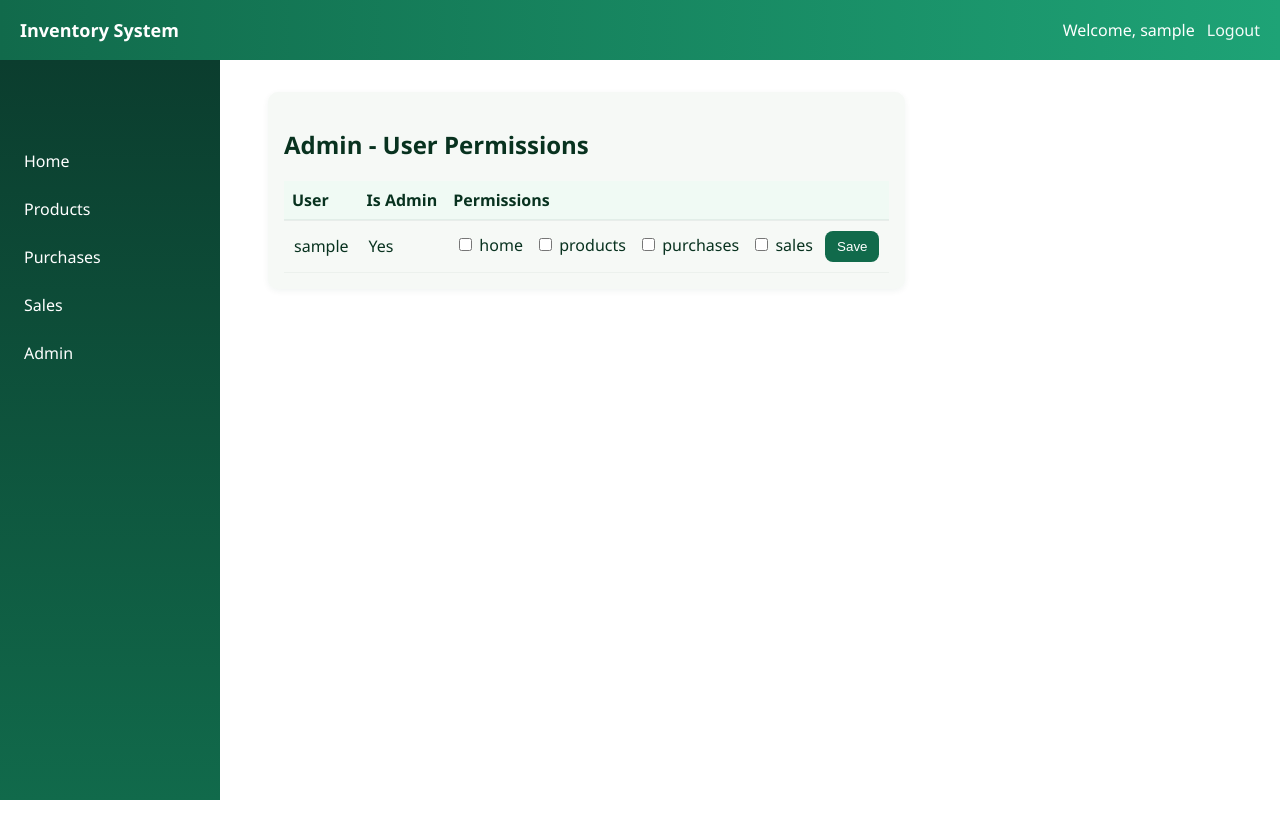
After one commit to KanchanaRathnayaka847/Inventory-Management-System, a Flask app: page /admin in a window 1280 px wide. The commit adds this page. Shown: the top 840 px of the page. Run offline with Flask 3, Linux system fonts and the light colour scheme; the visitor is signed in with stand-in values (Sample User, id 1); tables that the repository leaves empty hold one stand-in row (values such as "Sample post").

Commit message:
Add admin page and user permissions; show admin link to admins

```diff
--- a/app.py
+++ b/app.py
@@ -13,6 +13,7 @@ class User(db.Model):
     id = db.Column(db.Integer, primary_key=True)
     username = db.Column(db.String(80), unique=True, nullable=False)
     password_hash = db.Column(db.String(128), nullable=False)
+    is_admin = db.Column(db.Boolean, nullable=False, default=False)
 
     def set_password(self, password):
         self.password_hash = generate_password_hash(password)
@@ -47,6 +48,14 @@ class Sale(db.Model):
     price = db.Column(db.Float, nullable=False)
     timestamp = db.Column(db.DateTime, server_default=db.func.now())
     product = db.relationship('Product')
+
+
+class UserPermission(db.Model):
+    id = db.Column(db.Integer, primary_key=True)
+    user_id = db.Column(db.Integer, db.ForeignKey('user.id'), nullable=False)
+    page = db.Column(db.String(80), nullable=False)
+    allowed = db.Column(db.Boolean, nullable=False, default=False)
+    user = db.relationship('User', backref=db.backref('permissions', lazy='dynamic'))
 
 
 def create_app(test_config=None):
@@ -118,6 +127,21 @@ def create_app(test_config=None):
             if not session.get('user_id'):
                 flash('You must be logged in to access that page.')
                 return redirect(url_for('login'))
+            return fn(*args, **kwargs)
+
+        return wrapped
+
+    def admin_required(fn):
+        from functools import wraps
+
+        @wraps(fn)
+        def wrapped(*args, **kwargs):
+            if not session.get('user_id'):
+                flash('You must be logged in to access that page.')
+                return redirect(url_for('login'))
+            user = db.session.get(User, session.get('user_id'))
+            if not user or not getattr(user, 'is_admin', False):
+                abort(403)
             return fn(*args, **kwargs)
 
         return wrapped
@@ -274,6 +298,33 @@ def create_app(test_config=None):
         items = Purchase.query.order_by(Purchase.timestamp.desc()).all()
         return render_template('purchases.html', purchases=items)
 
+    # Admin
+    @app.route('/admin')
+    @admin_required
+    def admin():
+        users = User.query.order_by(User.username).all()
+        pages = ['home', 'products', 'purchases', 'sales']
+        return render_template('admin.html', users=users, pages=pages)
+
+    @app.route('/admin/user/<int:user_id>/perm', methods=['POST'])
+    @admin_required
+    def admin_set_perm(user_id):
+        user = db.session.get(User, user_id)
+        if not user:
+            abort(404)
+        page = request.form.get('page')
+        allow = bool(request.form.get('allow'))
+
+        perm = UserPermission.query.filter_by(user_id=user.id, page=page).first()
+        if not perm:
+            perm = UserPermission(user_id=user.id, page=page, allowed=allow)
+            db.session.add(perm)
+        else:
+            perm.allowed = allow
+        db.session.commit()
+        flash('Permissions updated.')
+        return redirect(url_for('admin'))
+
     @app.route('/purchases/add', methods=['GET', 'POST'])
     @login_required
     def add_purchase():
--- /dev/null
+++ b/templates/admin.html
@@ -0,0 +1,34 @@
+{% extends 'base.html' %}
+
+{% block title %}Admin{% endblock %}
+
+{% block content %}
+<div class="card">
+  <h2>Admin - User Permissions</h2>
+  <table>
+    <thead>
+      <tr><th>User</th><th>Is Admin</th><th>Permissions</th></tr>
+    </thead>
+    <tbody>
+      {% for u in users %}
+      <tr>
+        <td>{{ u.username }}</td>
+        <td>{{ 'Yes' if u.is_admin else 'No' }}</td>
+        <td>
+          <form method="post" action="{{ url_for('admin_set_perm', user_id=u.id) }}">
+            {% for p in pages %}
+              <label style="margin-right:8px">
+                <input type="checkbox" name="allow" value="1" {% if u.permissions.filter_by(page=p).first() and u.permissions.filter_by(page=p).first().allowed %}checked{% endif %}>
+                {{ p }}
+                <input type="hidden" name="page" value="{{ p }}">
+              </label>
+            {% endfor %}
+            <button class="button" type="submit">Save</button>
+          </form>
+        </td>
+      </tr>
+      {% endfor %}
+    </tbody>
+  </table>
+</div>
+{% endblock %}
--- a/templates/base.html
+++ b/templates/base.html
@@ -67,6 +67,9 @@
           <a href="{{ url_for('products') }}">Products</a>
           <a href="{{ url_for('purchases') }}">Purchases</a>
           <a href="{{ url_for('sales') }}">Sales</a>
+          {% if current_user and current_user.is_admin %}
+            <a href="{{ url_for('admin') }}">Admin</a>
+          {% endif %}
         </nav>
       </aside>
 
```
